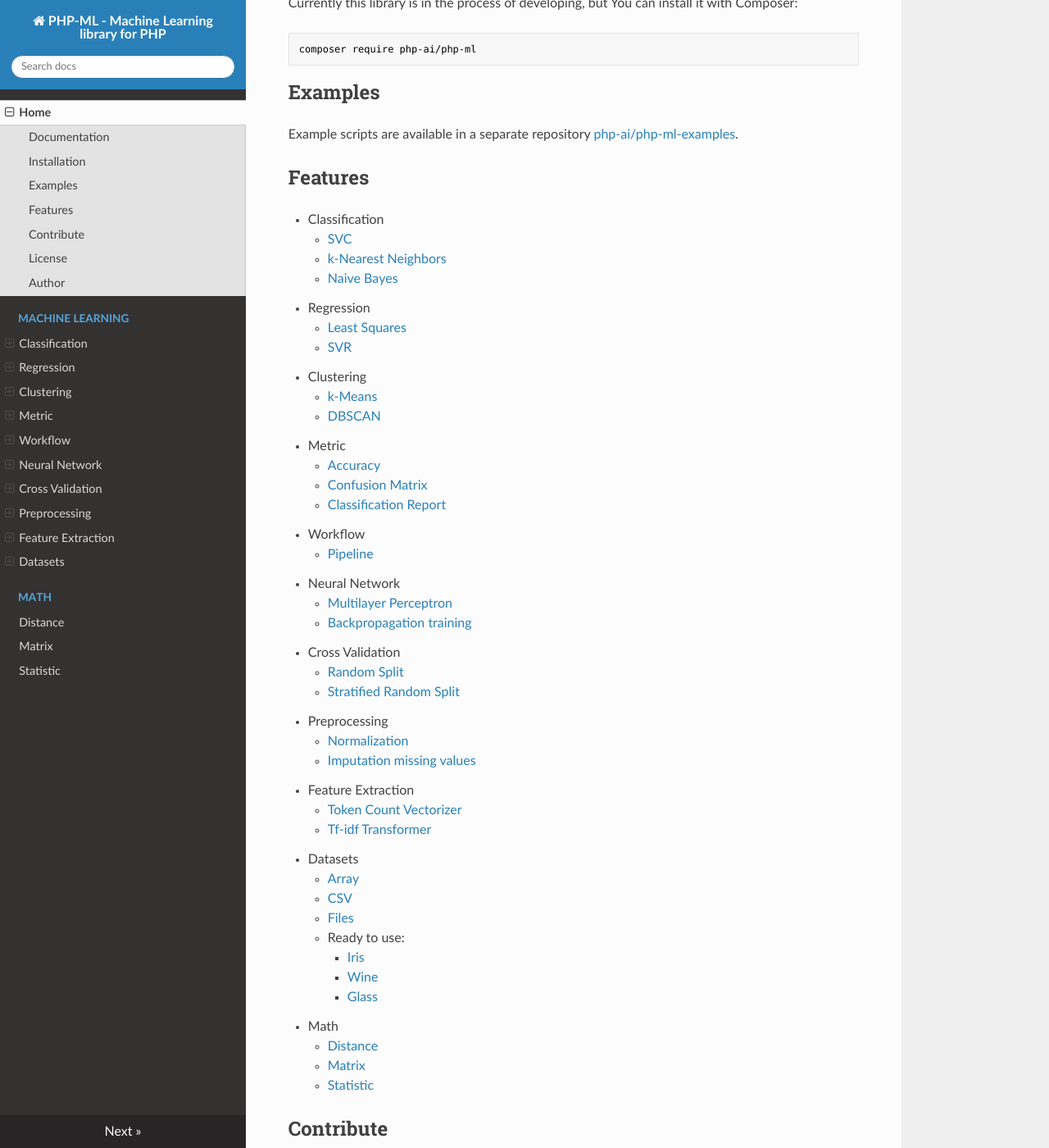
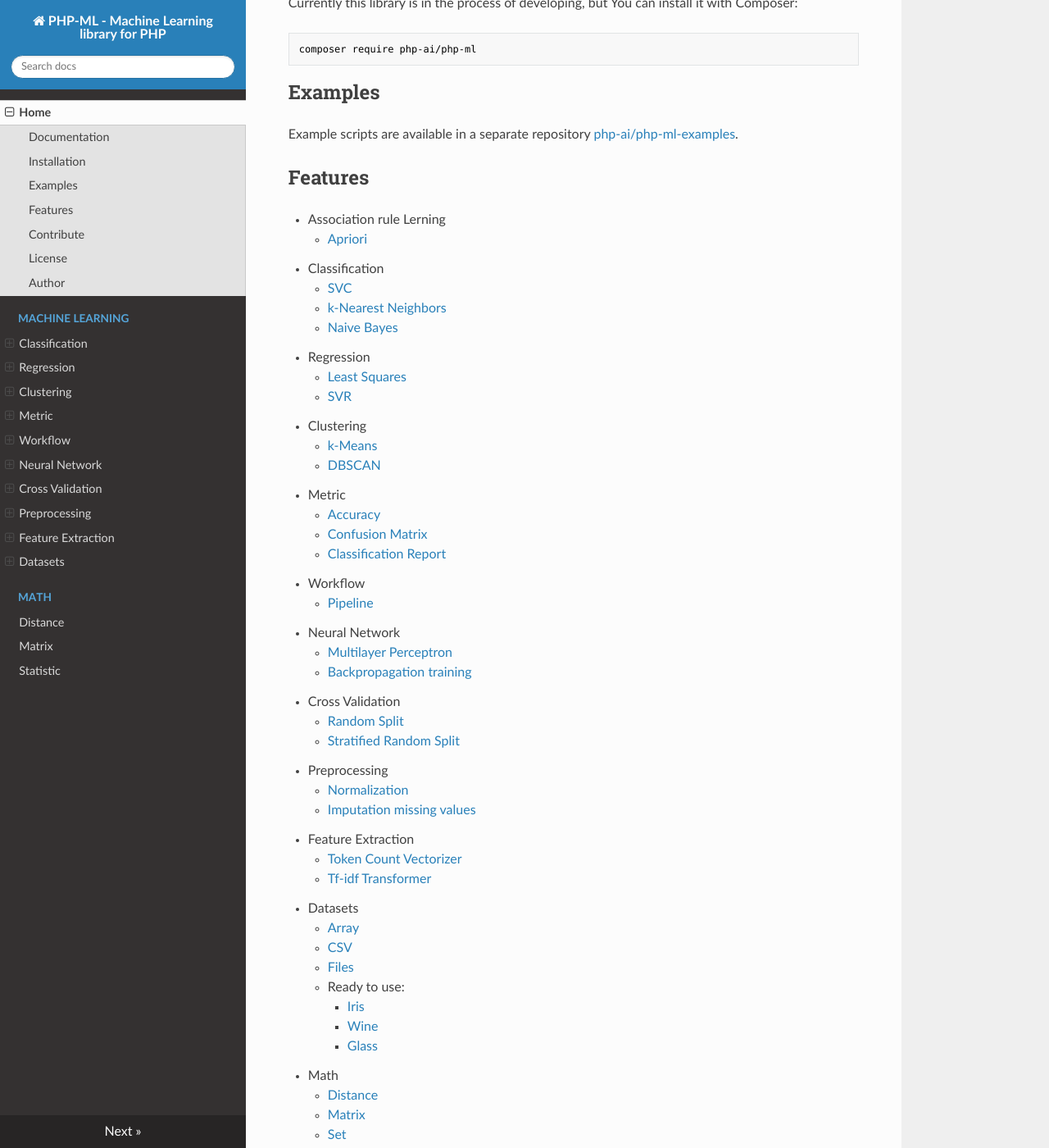
Before and after one commit to jorgecasas/php-ml, an MkDocs documentation site: the page built from docs/index.md, in a window 1280 px wide and 1400 px high, scrolled down 1710 px. Shown: the whole window at 82% size. Built offline with MkDocs 1.6.1, drawn with Linux system fonts in a browser that asks for light colours; nearby versions of some CDN libraries; old or Windows-style settings are respelled for this version of MkDocs.

Commit message:
Add index entries

```diff
--- a/docs/index.md
+++ b/docs/index.md
@@ -46,6 +46,8 @@ Example scripts are available in a separate repository [php-ai/php-ml-examples](
 
 ## Features
 
+* Association rule Lerning
+    * [Apriori](machine-learning/association/apriori/)
 * Classification
     * [SVC](machine-learning/classification/svc/)
     * [k-Nearest Neighbors](machine-learning/classification/k-nearest-neighbors/)
@@ -85,6 +87,7 @@ Example scripts are available in a separate repository [php-ai/php-ml-examples](
 * Math
     * [Distance](math/distance/)
     * [Matrix](math/matrix/)
+    * [Set](math/set/)
     * [Statistic](math/statistic/)
 
 
```
Also changed, not shown: README.md (+3 -0 lines).
